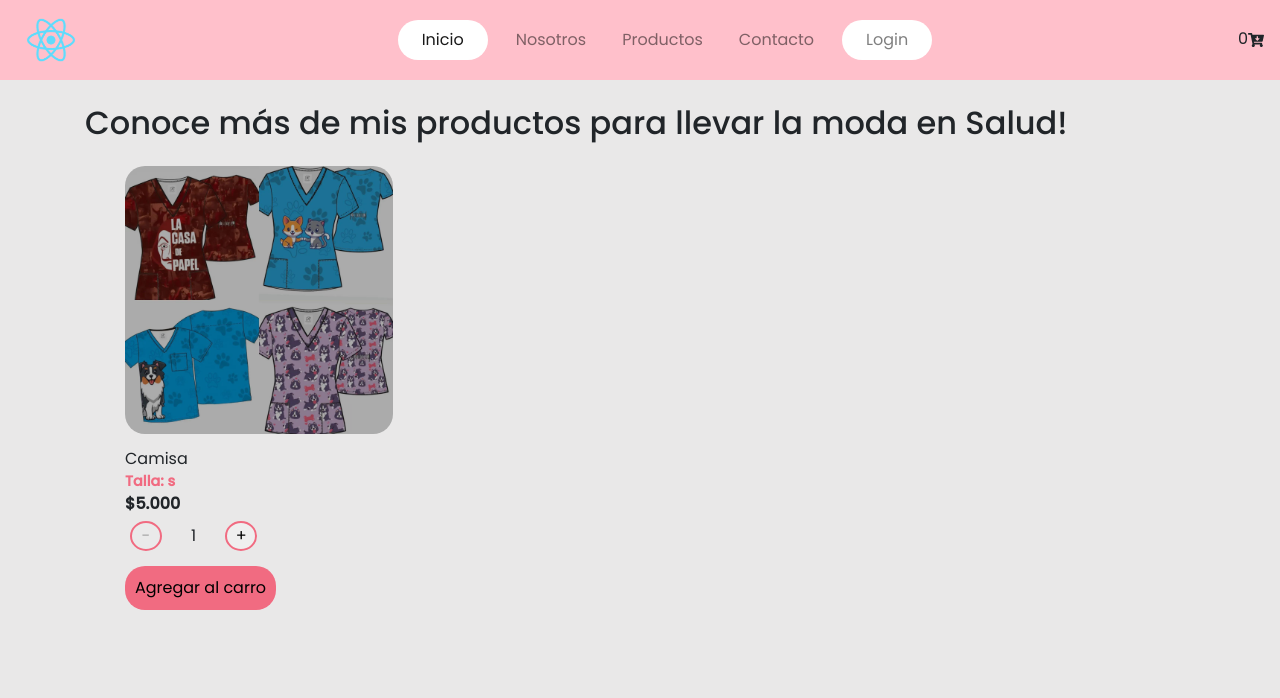
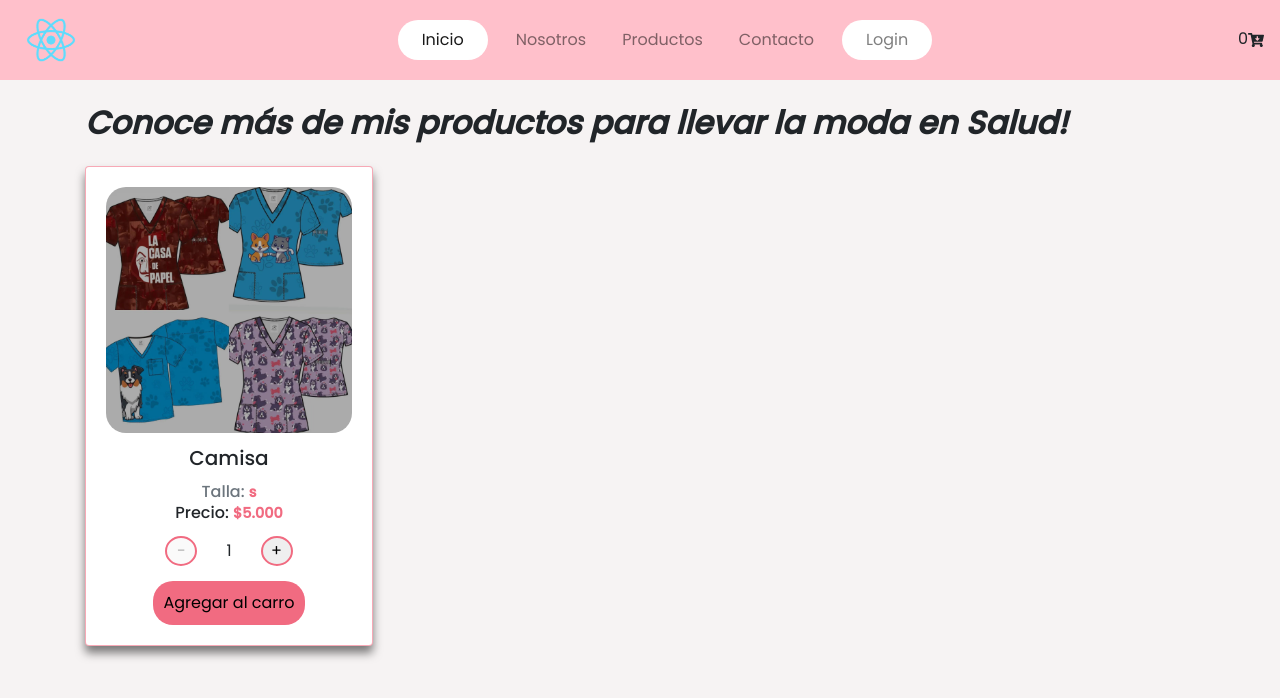
Before and after one commit to vriquelmefe/tienda-virtual-riquelme, a React (Create React App) app: page / in a window 1280 px wide. Shown: the top 698 px of the page. Built offline with nearby package versions, Linux system fonts and the light colour scheme.

Commit message:
estilos card

```diff
--- a/src/components/CounterDisplay/CounterDisplay.jsx
+++ b/src/components/CounterDisplay/CounterDisplay.jsx
@@ -19,7 +19,7 @@
     Swal.fire('Click agregar al carrito funciona')
   }
   return (
-    <div className="border-counter">
+    <div className="border-counter ">
       <button className="button-restar" onClick={onDecrement} disabled={counter === 1}>-</button>
       <span className="contador">{counter}</span>
       <button className="button-sumar" onClick={onIncrement} disabled={counter === stock}>+</button>
--- a/src/components/ItemList/ItemList.css
+++ b/src/components/ItemList/ItemList.css
@@ -4,8 +4,6 @@
     flex-direction: column;
 }
 .imagen{
-    width: 25%;
-    height: 25%;
     border-radius: 20px;
     margin-bottom: .8em;
 }
--- a/src/components/ItemList/ItemList.jsx
+++ b/src/components/ItemList/ItemList.jsx
@@ -4,16 +4,16 @@
 
 
 const ItemList = ({ imagen, name, price, size }) => {
-    return (
-        <div>
-            <li className="list">
-                <img src={imagen} className="imagen" alt="Camisa" />
-                {name} <span className="size">Talla: {size}</span>
-                <b>{price}</b>
-                <CounterDisplay initial={1} stock={5}/>
-            </li>
-        </div>
-    )
+  return (
+    <div className="text-center">
+      <img src={imagen} className="imagen card-img-top" alt="Camisa" />
+      <h5 class="card-title">{name}</h5>
+      <h6 className=" mb-2 text-muted ">Talla: <span className="size">{size}</span></h6>
+      <h6 class="card-subtitle mb-2">Precio: <span className="font-weight-bold size">{price}</span></h6>
+
+      <CounterDisplay initial={1} stock={5} />
+    </div>
+  )
 }
 
 export default ItemList
--- a/src/container/ItemListContainer/ItemListContainer.css
+++ b/src/container/ItemListContainer/ItemListContainer.css
@@ -1,8 +1,17 @@
 .titulo-greeting{
-    font-size: 3em;
+    font-size: 2em;
     font-weight: bold;
     font-style: italic;
+    font-family: 'Poppins', sans-serif;
 }
 .container{
     justify-content: center;
 }
+.card{
+    border: .5px solid rgba(241, 107, 129, 0.581);
+    box-shadow: 0 7px 10px rgb(0,0,0,0.5);
+    max-width: 18rem;
+}
+.card-body{
+    width: 100%;
+}
--- a/src/container/ItemListContainer/ItemListContainer.jsx
+++ b/src/container/ItemListContainer/ItemListContainer.jsx
@@ -1,15 +1,18 @@
 import React from 'react'
 import ItemList from '../../components/ItemList/ItemList.jsx'
 import camisa from '../../img/camisa.jpeg'
+import './ItemListContainer.css'
 
 const ItemListContainer = ({ greeting }) => {
 
   return (
     <div className="container">
       <h2 className="titulo-greeting my-4">{greeting}</h2>
-      <ul>
-        <ItemList imagen={camisa} name="Camisa" size="s" price="$5.000" stock="5" />
-      </ul>
+      <div className="card">
+        <div className="card-body">
+          <ItemList imagen={camisa} name="Camisa" size="s" price="$5.000" stock="5" />
+        </div>
+      </div>
     </div>
   )
 }
--- a/src/container/navbar/NavBar.jsx
+++ b/src/container/navbar/NavBar.jsx
@@ -11,26 +11,26 @@
   }
   return (
     <nav className="navbar navbar-expand-lg navbar-light bg-pink">
-      <a className="navbar-brand" href="#"><img src="../../logo192.png" width="50px"></img></a>
+      <a className="navbar-brand" href="/"><img src="../../logo192.png" width="50px" alt="logo"></img></a>
       <button className="navbar-toggler" type="button" data-toggle="collapse" data-target="#navbarNav" aria-controls="navbarNav" aria-expanded="false" aria-label="Toggle navigation">
         <span className="navbar-toggler-icon"></span>
       </button>
       <div className="collapse navbar-collapse my-2" id="navbarNav">
         <ul className="navbar-nav mx-auto">
           <li className="nav-item active">
-            <a className="nav-link bg-rounded px-4" href="#">Inicio <span class="sr-only">(current)</span></a>
+            <a className="nav-link bg-rounded px-4" href="/">Inicio <span class="sr-only">(current)</span></a>
           </li>
             <li className="nav-item">
-              <a className="nav-link" href="#">Nosotros</a>
+              <a className="nav-link" href="/">Nosotros</a>
             </li>
             <li className="nav-item">
-              <a className="nav-link" href="#">Productos</a>
+              <a className="nav-link" href="/">Productos</a>
             </li>
             <li className="nav-item">
-              <a className="nav-link" href="#">Contacto</a>
+              <a className="nav-link" href="/">Contacto</a>
             </li>
           <li className="nav-item">
-            <a className="nav-link bg-rounded px-4" href="#">Login</a>
+            <a className="nav-link bg-rounded px-4" href="/">Login</a>
           </li>
         </ul>
         <CardWidget callShow={cart}/>
--- a/src/index.css
+++ b/src/index.css
@@ -1,11 +1,9 @@
 body {
   margin: 0;
-  font-family: -apple-system, BlinkMacSystemFont, 'Segoe UI', 'Roboto', 'Oxygen',
-    'Ubuntu', 'Cantarell', 'Fira Sans', 'Droid Sans', 'Helvetica Neue',
-    sans-serif;
+  font-family: 'Poppins', sans-serif;
   -webkit-font-smoothing: antialiased;
   -moz-osx-font-smoothing: grayscale;
-  background-color: #e9e8e8;
+  background-color: #f6f3f3;
 }
 
 code {
```
Also changed, not shown: src/components/CounterDisplay/CounterDisplay.css (line endings or trailing spaces).
